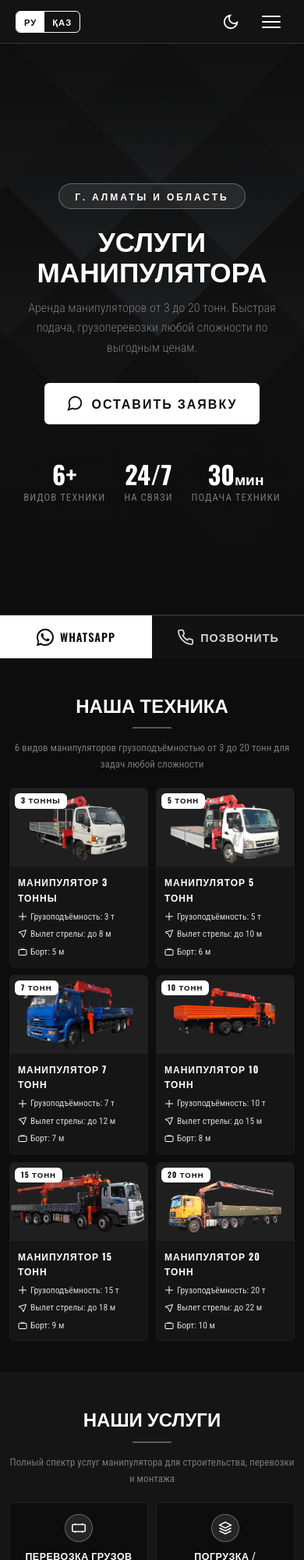
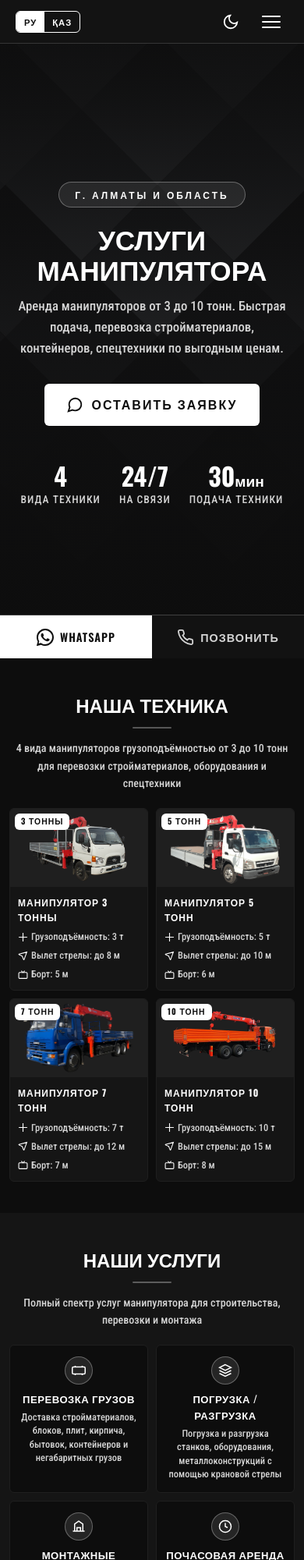
Before and after one commit to anuken-abdu/-, a plain HTML site: page index.html in a window 390 px wide. Shown: the top 2000 px of the page at 78% size. Drawn offline with nearby package versions, Linux system fonts and the light colour scheme.

Commit message:
Update index.html

```diff
--- a/index.html
+++ b/index.html
@@ -28,7 +28,7 @@ function gtag_report_conversion(url) {
 }
 </script>
 <meta name="viewport" content="width=device-width, initial-scale=1.0">
-<meta name="description" content="Услуги манипулятора в Алматы и области. Аренда манипулятора от 3 до 20 тонн. Быстрая подача, выгодные цены.">
+<meta name="description" content="Услуги манипулятора в Алматы и области. Аренда манипулятора от 3 до 10 тонн. Перевозка стройматериалов, контейнеров, спецтехники. Быстрая подача, честные цены.">
 <title>Услуги манипулятора — Алматы и область</title>
 <link rel="preconnect" href="https://fonts.googleapis.com">
 <link href="https://fonts.googleapis.com/css2?family=Oswald:wght@400;500;600;700&family=Roboto+Condensed:wght@300;400;500;700&display=swap" rel="stylesheet">
@@ -187,7 +187,7 @@ border-left-color:var(--accent);
 .side-menu nav a svg{width:20px;height:20px;flex-shrink:0;stroke:currentColor}
 .side-menu-footer{
 padding:20px 24px;border-top:1px solid var(--dark3);
-font-size:.8rem;color:var(--gray);text-align:center;
+font-size:.85rem;color:var(--light);text-align:center;font-weight:500;
 }
 .side-menu-footer a{color:var(--accent);font-weight:600;transition:opacity .2s}
 .side-menu-footer a:hover{opacity:.7}
@@ -221,8 +221,8 @@ margin-bottom:16px;color:var(--white);
 }
 .hero h1 span{color:var(--accent)}
 .hero-sub{
-font-size:clamp(1rem,2.5vw,1.3rem);color:var(--gray);
-max-width:600px;margin:0 auto 32px;font-weight:300;
+font-size:clamp(1.05rem,2.5vw,1.3rem);color:var(--light);
+max-width:600px;margin:0 auto 32px;font-weight:500;
 }
 .hero-cta{
 display:inline-flex;align-items:center;gap:10px;
@@ -244,7 +244,7 @@ flex-wrap:wrap;
 font-family:var(--font-head);font-size:clamp(1.8rem,4vw,2.8rem);
 font-weight:700;color:var(--accent);line-height:1;
 }
-.hero-stat-label{font-size:.8rem;color:var(--gray);margin-top:4px;text-transform:uppercase;letter-spacing:1px}
+.hero-stat-label{font-size:.85rem;color:var(--light);margin-top:4px;text-transform:uppercase;letter-spacing:1px;font-weight:500}
 
 /* ===== SECTIONS ===== */
 section{padding:50px 20px}
@@ -256,8 +256,8 @@ margin-bottom:8px;color:var(--white);
 }
 .section-title span{color:var(--accent)}
 .section-sub{
-text-align:center;color:var(--gray);max-width:600px;
-margin:0 auto 28px;font-size:.9rem;
+text-align:center;color:var(--light);max-width:600px;
+margin:0 auto 28px;font-size:.95rem;font-weight:500;
 }
 .divider{
 width:50px;height:2px;background:rgba(255,255,255,.3);
@@ -267,7 +267,7 @@ margin:10px auto 14px;border-radius:2px;
 /* ===== FLEET / Техника ===== */
 #fleet{background:var(--dark)}
 .fleet-grid{
-display:grid;grid-template-columns:repeat(3,1fr);
+display:grid;grid-template-columns:repeat(2,1fr);
 gap:20px;
 }
 .fleet-card{
@@ -299,7 +299,7 @@ letter-spacing:1px;
 .fleet-card-specs{display:flex;flex-direction:column;gap:4px}
 .fleet-spec{
 display:flex;align-items:center;gap:6px;
-font-size:.8rem;color:var(--light);
+font-size:.85rem;color:var(--light);font-weight:500;
 }
 .fleet-spec svg{width:15px;height:15px;stroke:var(--accent);flex-shrink:0}
 
@@ -327,7 +327,7 @@ font-family:var(--font-head);font-size:.85rem;font-weight:600;
 color:var(--white);margin-bottom:4px;text-transform:uppercase;
 letter-spacing:.5px;
 }
-.service-card p{font-size:.78rem;color:var(--gray);line-height:1.4}
+.service-card p{font-size:.85rem;color:var(--light);line-height:1.4;font-weight:500}
 
 /* ===== HOW IT WORKS / Этапы ===== */
 #steps{background:var(--dark)}
@@ -351,7 +351,7 @@ color:var(--accent);
 font-family:var(--font-head);font-size:.85rem;font-weight:600;
 color:var(--white);margin-bottom:3px;text-transform:uppercase;
 }
-.step-content p{font-size:.78rem;color:var(--gray);line-height:1.4}
+.step-content p{font-size:.85rem;color:var(--light);line-height:1.4;font-weight:500}
 
 /* ===== ADVANTAGES / Преимущества ===== */
 #advantages{background:var(--dark2)}
@@ -369,7 +369,7 @@ transition:all .3s;
 font-family:var(--font-head);font-size:.8rem;font-weight:600;
 color:var(--white);margin-bottom:3px;text-transform:uppercase;
 }
-.adv-card p{font-size:.75rem;color:var(--gray);line-height:1.4}
+.adv-card p{font-size:.82rem;color:var(--light);line-height:1.4;font-weight:500}
 
 /* ===== COVERAGE / География ===== */
 #coverage{background:var(--dark)}
@@ -380,7 +380,7 @@ max-width:800px;margin:0 auto;
 .coverage-tag{
 padding:7px 16px;background:var(--dark2);
 border:1px solid var(--dark3);border-radius:50px;
-font-family:var(--font-head);font-size:.8rem;font-weight:500;
+font-family:var(--font-head);font-size:.85rem;font-weight:600;
 color:var(--light);letter-spacing:.5px;
 transition:all .2s;
 }
@@ -396,7 +396,7 @@ font-family:var(--font-head);font-size:clamp(1.4rem,4vw,2.4rem);
 font-weight:700;color:var(--dark);text-transform:uppercase;
 margin-bottom:8px;
 }
-#cta p{color:rgba(0,0,0,.5);margin-bottom:20px;font-size:.95rem}
+#cta p{color:rgba(0,0,0,.6);margin-bottom:20px;font-size:1rem;font-weight:500}
 .cta-buttons{display:flex;gap:16px;justify-content:center;flex-wrap:wrap}
 .cta-btn{
 display:inline-flex;align-items:center;gap:8px;
@@ -415,7 +415,7 @@ transition:all .25s;border:2px solid var(--dark);
 .footer{
 background:var(--dark2);border-top:1px solid var(--dark3);
 text-align:center;padding:28px 20px;
-font-size:.8rem;color:var(--gray);
+font-size:.85rem;color:var(--light);font-weight:500;
 }
 
 /* ===== SCROLL TO TOP ===== */
@@ -462,31 +462,31 @@ background:var(--accent);color:var(--dark);
   .fleet-grid{grid-template-columns:repeat(2,1fr);gap:10px}
   .fleet-card-img{height:130px}
   .fleet-card-body{padding:10px}
-  .fleet-card-name{font-size:.82rem;margin-bottom:6px}
-  .fleet-spec{font-size:.72rem;gap:4px}
-  .fleet-spec svg{width:12px;height:12px}
-  .fleet-card-badge{padding:2px 8px;font-size:.6rem;top:6px;left:6px}
+  .fleet-card-name{font-size:.85rem;margin-bottom:6px}
+  .fleet-spec{font-size:.78rem;gap:4px;font-weight:500}
+  .fleet-spec svg{width:13px;height:13px}
+  .fleet-card-badge{padding:2px 8px;font-size:.65rem;top:6px;left:6px}
   .services-grid{grid-template-columns:repeat(2,1fr);gap:10px}
   .service-card{padding:14px 10px}
-  .service-card h3{font-size:.78rem}
-  .service-card p{font-size:.72rem}
+  .service-card h3{font-size:.82rem}
+  .service-card p{font-size:.78rem;font-weight:500}
   .service-icon{width:36px;height:36px;margin-bottom:8px}
   .service-icon svg{width:18px;height:18px}
   .steps-list{grid-template-columns:1fr 1fr;gap:10px}
   .step-item{padding:10px;gap:8px}
   .step-num{width:34px;height:34px;font-size:.9rem}
-  .step-content h3{font-size:.78rem}
-  .step-content p{font-size:.72rem}
+  .step-content h3{font-size:.82rem}
+  .step-content p{font-size:.78rem;font-weight:500}
   .adv-grid{grid-template-columns:repeat(2,1fr);gap:8px}
   .adv-card{padding:12px 10px}
-  .adv-card h3{font-size:.75rem}
-  .adv-card p{font-size:.7rem}
+  .adv-card h3{font-size:.8rem}
+  .adv-card p{font-size:.78rem;font-weight:500}
   .coverage-areas{gap:8px}
-  .coverage-tag{padding:6px 12px;font-size:.72rem}
+  .coverage-tag{padding:6px 12px;font-size:.78rem;font-weight:500}
   .hero-stats{gap:24px}
   .hero-stat-num{font-size:2rem}
   .site-name{display:none}
-  .section-sub{margin-bottom:20px;font-size:.82rem}
+  .section-sub{margin-bottom:20px;font-size:.88rem;font-weight:500}
 }
 @media(max-width:400px){
   .lang-btn{padding:5px 10px;font-size:.7rem}
@@ -568,15 +568,15 @@ background:var(--accent);color:var(--dark);
       <span data-ru="Услуги" data-kz="Қызметтер">Услуги</span><br>
       <span data-ru="манипулятора" data-kz="манипулятор">манипулятора</span>
     </h1>
-    <p class="hero-sub" data-ru="Аренда манипуляторов от 3 до 20 тонн. Быстрая подача, грузоперевозки любой сложности по выгодным ценам." data-kz="3-тен 20 тоннаға дейін манипулятор жалдау. Жылдам жеткізу, кез келген күрделіліктегі жүктерді тасымалдау.">Аренда манипуляторов от 3 до 20 тонн. Быстрая подача, грузоперевозки любой сложности по выгодным ценам.</p>
+    <p class="hero-sub" data-ru="Аренда манипуляторов от 3 до 10 тонн. Быстрая подача, перевозка стройматериалов, контейнеров, спецтехники по выгодным ценам." data-kz="3-тен 10 тоннаға дейін манипулятор жалдау. Жылдам жеткізу, құрылыс материалдарын, контейнерлерді, арнайы техниканы тиімді бағамен тасымалдау.">Аренда манипуляторов от 3 до 10 тонн. Быстрая подача, перевозка стройматериалов, контейнеров, спецтехники по выгодным ценам.</p>
     <a href="https://wa.me/77072122040" target="_blank" rel="noopener" class="hero-cta" onclick="return gtag_report_conversion('https://wa.me/77072122040')">
       <svg viewBox="0 0 24 24" fill="none" stroke="currentColor" stroke-width="2"><path d="M21 11.5a8.38 8.38 0 01-.9 3.8 8.5 8.5 0 01-7.6 4.7 8.38 8.38 0 01-3.8-.9L3 21l1.9-5.7a8.38 8.38 0 01-.9-3.8 8.5 8.5 0 014.7-7.6 8.38 8.38 0 013.8-.9h.5a8.48 8.48 0 018 8v.5z"/></svg>
       <span data-ru="Оставить заявку" data-kz="Өтінім қалдыру">Оставить заявку</span>
     </a>
     <div class="hero-stats">
       <div class="hero-stat">
-        <div class="hero-stat-num">6+</div>
-        <div class="hero-stat-label" data-ru="Видов техники" data-kz="Техника түрлері">Видов техники</div>
+        <div class="hero-stat-num">4</div>
+        <div class="hero-stat-label" data-ru="Вида техники" data-kz="Техника түрі">Вида техники</div>
       </div>
       <div class="hero-stat">
         <div class="hero-stat-num">24/7</div>
@@ -595,7 +595,7 @@ background:var(--accent);color:var(--dark);
   <div class="container">
     <h2 class="section-title fade-up"><span data-ru="Наша" data-kz="Біздің">Наша</span> <span data-ru="техника" data-kz="техника">техника</span></h2>
     <div class="divider"></div>
-    <p class="section-sub fade-up" data-ru="6 видов манипуляторов грузоподъёмностью от 3 до 20 тонн для задач любой сложности" data-kz="Кез келген күрделіліктегі тапсырмалар үшін 3-тен 20 тоннаға дейін жүк көтергіштігі бар 6 түрлі манипулятор">6 видов манипуляторов грузоподъёмностью от 3 до 20 тонн для задач любой сложности</p>
+    <p class="section-sub fade-up" data-ru="4 вида манипуляторов грузоподъёмностью от 3 до 10 тонн для перевозки стройматериалов, оборудования и спецтехники" data-kz="Құрылыс материалдарын, жабдықтарды және арнайы техниканы тасымалдау үшін 3-тен 10 тоннаға дейін жүк көтергіштігі бар 4 түрлі манипулятор">4 вида манипуляторов грузоподъёмностью от 3 до 10 тонн для перевозки стройматериалов, оборудования и спецтехники</p>
     <div class="fleet-grid">
 
       <!-- Card 1 -->
@@ -662,38 +662,6 @@ background:var(--accent);color:var(--dark);
         </div>
       </div>
 
-      <!-- Card 5 -->
-      <div class="fleet-card fade-up">
-        <div class="fleet-card-img">
-          <img src="images/manipulator-15t.jpg" alt="Манипулятор 15 тонн" loading="lazy" width="400" height="260" decoding="async">
-          <div class="fleet-card-badge">15 <span data-ru="тонн" data-kz="тонна">тонн</span></div>
-        </div>
-        <div class="fleet-card-body">
-          <div class="fleet-card-name" data-ru="Манипулятор 15 тонн" data-kz="15 тонналық манипулятор">Манипулятор 15 тонн</div>
-          <div class="fleet-card-specs">
-            <div class="fleet-spec"><svg viewBox="0 0 24 24" fill="none" stroke-width="2"><path d="M12 2v20M2 12h20"/></svg><span data-ru="Грузоподъёмность: 15 т" data-kz="Жүк көтергіштігі: 15 т">Грузоподъёмность: 15 т</span></div>
-            <div class="fleet-spec"><svg viewBox="0 0 24 24" fill="none" stroke-width="2"><path d="M21 3l-6.5 18a.55.55 0 01-1 0L10 12.5 2.5 9a.55.55 0 010-1L21 3z"/></svg><span data-ru="Вылет стрелы: до 18 м" data-kz="Жебе ұзындығы: 18 м-ге дейін">Вылет стрелы: до 18 м</span></div>
-            <div class="fleet-spec"><svg viewBox="0 0 24 24" fill="none" stroke-width="2"><rect x="2" y="7" width="20" height="14" rx="2"/><path d="M16 3l-4 4-4-4"/></svg><span data-ru="Борт: 9 м" data-kz="Борт: 9 м">Борт: 9 м</span></div>
-          </div>
-        </div>
-      </div>
-
-      <!-- Card 6 -->
-      <div class="fleet-card fade-up">
-        <div class="fleet-card-img">
-          <img src="images/manipulator-20t.jpg" alt="Манипулятор 20 тонн" loading="lazy" width="400" height="260" decoding="async">
-          <div class="fleet-card-badge">20 <span data-ru="тонн" data-kz="тонна">тонн</span></div>
-        </div>
-        <div class="fleet-card-body">
-          <div class="fleet-card-name" data-ru="Манипулятор 20 тонн" data-kz="20 тонналық манипулятор">Манипулятор 20 тонн</div>
-          <div class="fleet-card-specs">
-            <div class="fleet-spec"><svg viewBox="0 0 24 24" fill="none" stroke-width="2"><path d="M12 2v20M2 12h20"/></svg><span data-ru="Грузоподъёмность: 20 т" data-kz="Жүк көтергіштігі: 20 т">Грузоподъёмность: 20 т</span></div>
-            <div class="fleet-spec"><svg viewBox="0 0 24 24" fill="none" stroke-width="2"><path d="M21 3l-6.5 18a.55.55 0 01-1 0L10 12.5 2.5 9a.55.55 0 010-1L21 3z"/></svg><span data-ru="Вылет стрелы: до 22 м" data-kz="Жебе ұзындығы: 22 м-ге дейін">Вылет стрелы: до 22 м</span></div>
-            <div class="fleet-spec"><svg viewBox="0 0 24 24" fill="none" stroke-width="2"><rect x="2" y="7" width="20" height="14" rx="2"/><path d="M16 3l-4 4-4-4"/></svg><span data-ru="Борт: 10 м" data-kz="Борт: 10 м">Борт: 10 м</span></div>
-          </div>
-        </div>
-      </div>
-
     </div>
   </div>
 </section>
@@ -708,22 +676,22 @@ background:var(--accent);color:var(--dark);
       <div class="service-card fade-up">
         <div class="service-icon"><svg viewBox="0 0 24 24" fill="none" stroke-width="2"><rect x="1" y="6" width="22" height="12" rx="2"/><path d="M6 18v2M18 18v2M6 6V4M18 6V4"/></svg></div>
         <h3 data-ru="Перевозка грузов" data-kz="Жүк тасымалдау">Перевозка грузов</h3>
-        <p data-ru="Транспортировка строительных материалов, оборудования, контейнеров и негабаритных грузов" data-kz="Құрылыс материалдарын, жабдықтарды, контейнерлерді және габаритті емес жүктерді тасымалдау">Транспортировка строительных материалов, оборудования, контейнеров и негабаритных грузов</p>
+        <p data-ru="Доставка стройматериалов, блоков, плит, кирпича, бытовок, контейнеров и негабаритных грузов" data-kz="Құрылыс материалдарын, блоктарды, плиталарды, кірпішті, тұрмыстық үйлерді, контейнерлерді тасымалдау">Доставка стройматериалов, блоков, плит, кирпича, бытовок, контейнеров и негабаритных грузов</p>
       </div>
       <div class="service-card fade-up">
         <div class="service-icon"><svg viewBox="0 0 24 24" fill="none" stroke-width="2"><path d="M12 2L2 7l10 5 10-5-10-5z"/><path d="M2 17l10 5 10-5"/><path d="M2 12l10 5 10-5"/></svg></div>
         <h3 data-ru="Погрузка / Разгрузка" data-kz="Тиеу / Түсіру">Погрузка / Разгрузка</h3>
-        <p data-ru="Погрузочно-разгрузочные работы с использованием крановой стрелы манипулятора" data-kz="Манипулятордың кран жебесін пайдаланып тиеу-түсіру жұмыстары">Погрузочно-разгрузочные работы с использованием крановой стрелы манипулятора</p>
+        <p data-ru="Погрузка и разгрузка станков, оборудования, металлоконструкций с помощью крановой стрелы" data-kz="Кран жебесі арқылы станоктарды, жабдықтарды, металл құрылымдарды тиеу-түсіру">Погрузка и разгрузка станков, оборудования, металлоконструкций с помощью крановой стрелы</p>
       </div>
       <div class="service-card fade-up">
         <div class="service-icon"><svg viewBox="0 0 24 24" fill="none" stroke-width="2"><path d="M2 20h20M5 20V8l7-5 7 5v12"/><path d="M9 20v-6h6v6"/></svg></div>
         <h3 data-ru="Монтажные работы" data-kz="Монтаж жұмыстары">Монтажные работы</h3>
-        <p data-ru="Монтаж и демонтаж конструкций, установка бытовок, блок-контейнеров" data-kz="Құрылымдарды монтаждау және демонтаждау, тұрмыстық үйлерді, блок-контейнерлерді орнату">Монтаж и демонтаж конструкций, установка бытовок, блок-контейнеров</p>
+        <p data-ru="Монтаж и демонтаж конструкций, установка бытовок. Работы на стройплощадках и в ограниченных пространствах" data-kz="Құрылымдарды монтаждау және демонтаждау, тұрмыстық үйлерді орнату. Құрылыс алаңдарында жұмыс">Монтаж и демонтаж конструкций, установка бытовок. Работы на стройплощадках и в ограниченных пространствах</p>
       </div>
       <div class="service-card fade-up">
         <div class="service-icon"><svg viewBox="0 0 24 24" fill="none" stroke-width="2"><circle cx="12" cy="12" r="10"/><path d="M12 6v6l4 2"/></svg></div>
         <h3 data-ru="Почасовая аренда" data-kz="Сағаттық жалдау">Почасовая аренда</h3>
-        <p data-ru="Аренда манипулятора с оператором на час, смену или на весь проект" data-kz="Манипуляторды оператормен бірге сағатына, ауысымына немесе бүкіл жобаға жалдау">Аренда манипулятора с оператором на час, смену или на весь проект</p>
+        <p data-ru="Аренда манипулятора с оператором на час, смену или проект. Перевозка авто и спецтехники" data-kz="Манипуляторды оператормен бірге сағатына, ауысымына немесе жобаға жалдау. Авто және арнайы техниканы тасымалдау">Аренда манипулятора с оператором на час, смену или проект. Перевозка авто и спецтехники</p>
       </div>
     </div>
   </div>
@@ -779,12 +747,12 @@ background:var(--accent);color:var(--dark);
         <p data-ru="Техника на объекте от 30 минут по г. Алматы" data-kz="Алматы қ. бойынша техника объектіде 30 минуттан">Техника на объекте от 30 минут по г. Алматы</p>
       </div>
       <div class="adv-card fade-up">
-        <h3 data-ru="Выгодные цены" data-kz="Тиімді бағалар">Выгодные цены</h3>
-        <p data-ru="Прозрачное ценообразование без скрытых наценок" data-kz="Жасырын үстемесіз мөлдір баға белгілеу">Прозрачное ценообразование без скрытых наценок</p>
+        <h3 data-ru="Честные цены" data-kz="Адал бағалар">Честные цены</h3>
+        <p data-ru="Цены без скрытых доплат. Рассчитаем точную стоимость за 2 минуты" data-kz="Жасырын қосымша төлемсіз бағалар. 2 минутта нақты құнын есептейміз">Цены без скрытых доплат. Рассчитаем точную стоимость за 2 минуты</p>
       </div>
       <div class="adv-card fade-up">
         <h3 data-ru="Опытные операторы" data-kz="Тәжірибелі операторлар">Опытные операторы</h3>
-        <p data-ru="Профессиональные крановщики с многолетним стажем" data-kz="Көп жылдық тәжірибесі бар кәсіби крановщиктер">Профессиональные крановщики с многолетним стажем</p>
+        <p data-ru="Крановщики с опытом от 5 лет. Фото-отчёт по WhatsApp по окончании работ" data-kz="5 жылдан астам тәжірибесі бар крановщиктер. Жұмыс аяқталғаннан кейін WhatsApp арқылы фото-есеп">Крановщики с опытом от 5 лет. Фото-отчёт по WhatsApp по окончании работ</p>
       </div>
       <div class="adv-card fade-up">
         <h3 data-ru="Работаем 24/7" data-kz="24/7 жұмыс істейміз">Работаем 24/7</h3>
```
